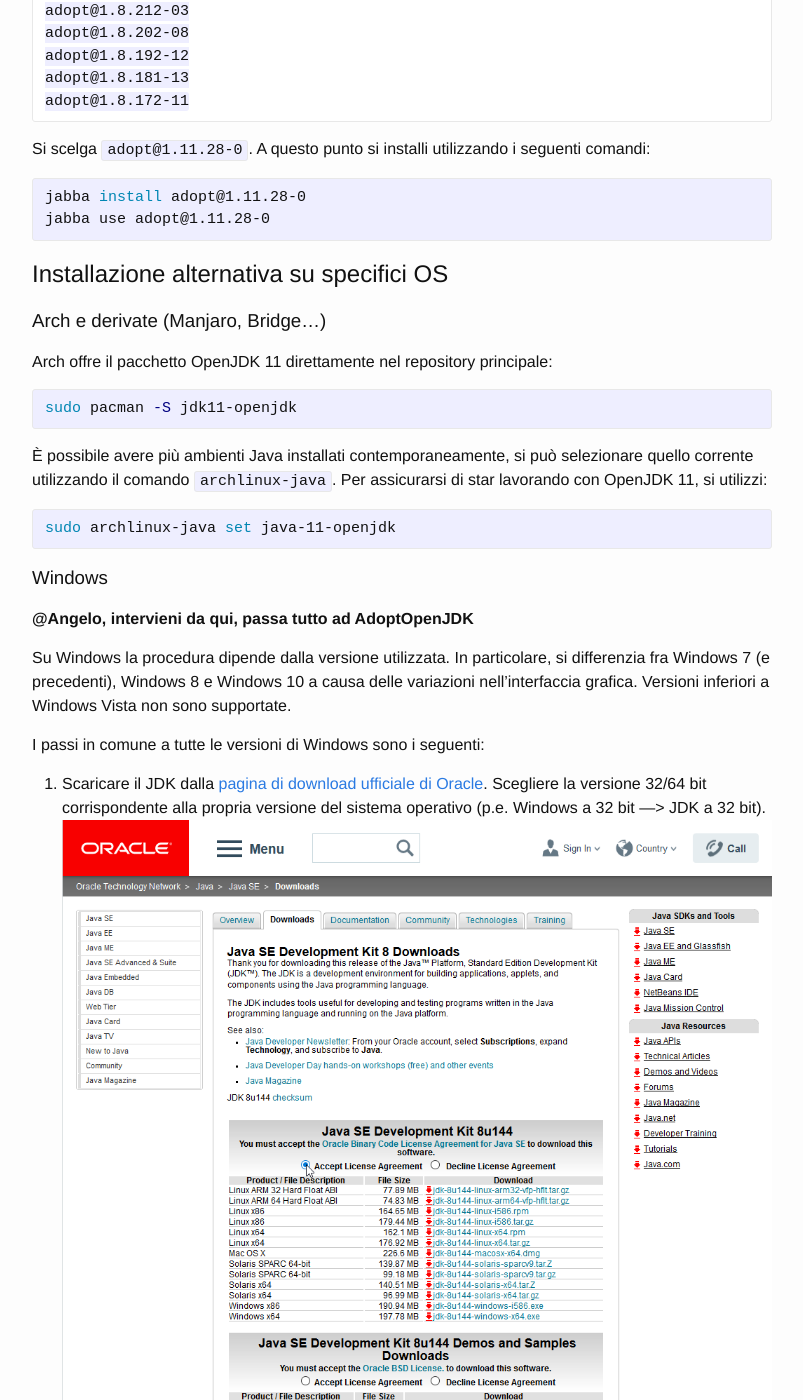
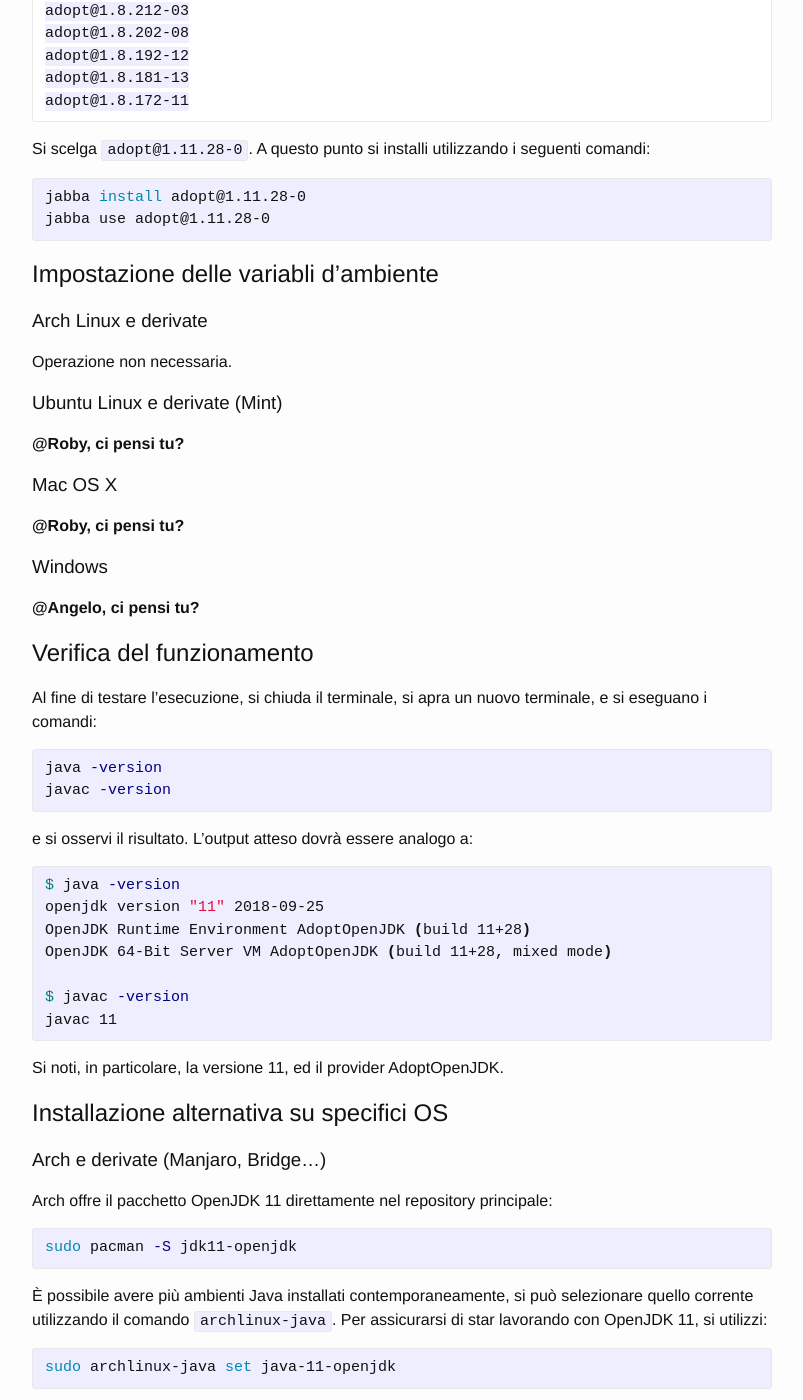
Before and after one commit to unibo-oop/software-installation, a Jekyll site: the page built from index.md, in a window 1280 px wide and 1400 px high, scrolled down 1371 px. Shown: the whole window, without its empty margins (238-1041 px from the left). Built offline with Jekyll 4.4.1, drawn with Linux system fonts in a browser that asks for light colours.

Commit message:
Make room for environment variables

```diff
--- a/index.md
+++ b/index.md
@@ -75,6 +75,43 @@ A questo punto si installi utilizzando i seguenti comandi:
 jabba install adopt@1.11.28-0
 jabba use adopt@1.11.28-0
 {% endhighlight %}
+
+## Impostazione delle variabli d'ambiente
+
+### Arch Linux e derivate
+
+Operazione non necessaria.
+
+### Ubuntu Linux e derivate (Mint)
+
+**@Roby, ci pensi tu?**
+
+### Mac OS X
+
+**@Roby, ci pensi tu?**
+
+### Windows
+
+**@Angelo, ci pensi tu?**
+
+## Verifica del funzionamento
+
+Al fine di testare l'esecuzione, si chiuda il terminale, si apra un nuovo terminale, e si eseguano i comandi:
+{% highlight bash %}
+java -version
+javac -version
+{% endhighlight %}
+e si osservi il risultato. L'output atteso dovrà essere analogo a:
+{% highlight bash %}
+$ java -version
+openjdk version "11" 2018-09-25
+OpenJDK Runtime Environment AdoptOpenJDK (build 11+28)
+OpenJDK 64-Bit Server VM AdoptOpenJDK (build 11+28, mixed mode)
+
+$ javac -version
+javac 11
+{% endhighlight %}
+Si noti, in particolare, la versione 11, ed il provider AdoptOpenJDK.
 
 ## Installazione alternativa su specifici OS
 
```
